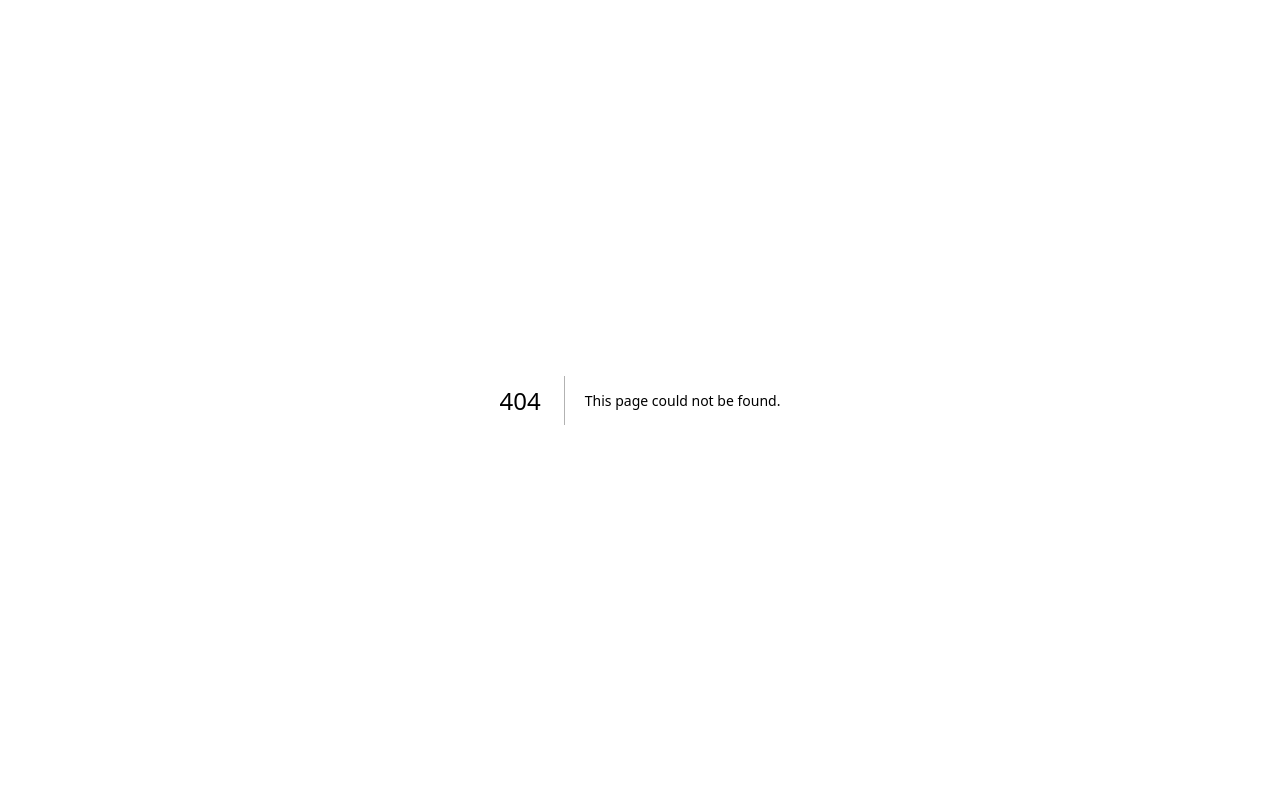
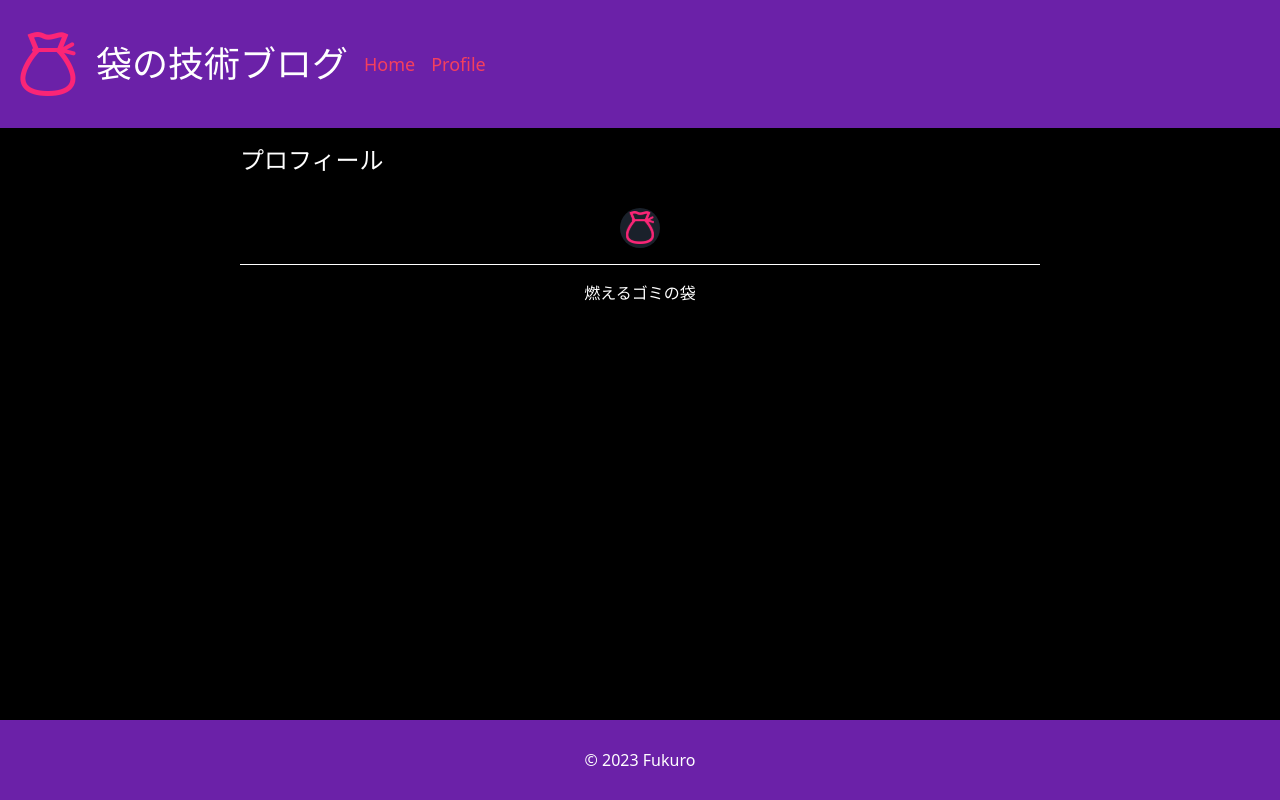
Before and after one commit to nakashima63/fukuro-no-tech-blog, a Next.js app: page /profile in a window 1280 px wide. Before the commit this address had no page. Built offline with nearby package versions, Linux system fonts and the light colour scheme.

Commit message:
DEV-3 プロフィールページ作成

```diff
--- /dev/null
+++ b/src/components/Icons/Icon.tsx
@@ -0,0 +1,10 @@
+import Image from "next/image";
+import IconImage from "../../../public/images/profile_icon.svg";
+
+export const Icon = () => {
+  return (
+    <div className="flex items-center">
+      <Image src={IconImage} alt="profile icon" />
+    </div>
+  );
+};
--- a/src/components/Layouts/Headers/Header.tsx
+++ b/src/components/Layouts/Headers/Header.tsx
@@ -14,7 +14,7 @@ export const Header = () => {
       <Link href='/' className='text-lg text-rose-500 hover:underline ml-4'>
         Home
       </Link>
-      <Link href='/' className='text-lg text-rose-500 hover:underline ml-4'>
+      <Link href='/profile' className='text-lg text-rose-500 hover:underline ml-4'>
         Profile
       </Link>
     </header>
--- a/src/components/Sections/Section.tsx
+++ b/src/components/Sections/Section.tsx
@@ -2,7 +2,7 @@ import { Tag } from "../Tags/Tag";
 
 type Props = {
   title: string;
-  tag: string;
+  tag?: string;
   children: React.ReactNode;
 };
 
--- /dev/null
+++ b/src/pages/profile.tsx
@@ -0,0 +1,23 @@
+import Link from "next/link";
+import { Layout } from "@/components/Layouts/Layout";
+import { Container } from "@/components/Containers/Container";
+import { Section } from "@/components/Sections/Section";
+import { Icon } from "@/components/Icons/Icon";
+
+export default function ProfilePage() {
+  return (
+    <Layout>
+      <Container>
+        <Section title="プロフィール">
+          <div className='flex justify-center pt-4'>
+            <Icon />
+          </div>
+          <hr className="border-t border-white my-4" />
+          <div className='text-white px-6 flex justify-center'>
+            <p>燃えるゴミの袋</p>
+          </div>
+        </Section>
+      </Container>
+    </Layout>
+  );
+};
```
Also changed, not shown: public/images/profile_icon.svg (added), 1 other file (tests, documents, lock files or other folders).
